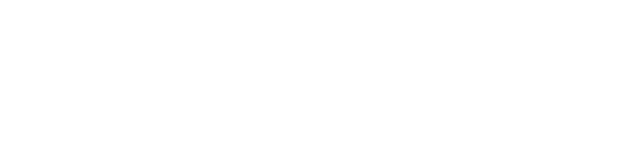
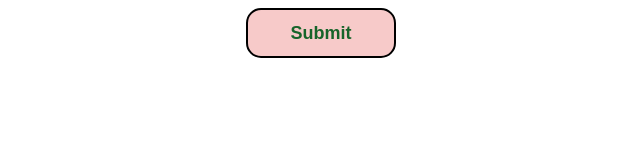
Before and after one commit to lalaantika/Gitteam1, a plain HTML site: page index.html in a window 1280 px wide. Shown: the whole page, without its empty margins (319-959 px from the left). Drawn offline with Linux system fonts and the light colour scheme.

Commit message:
Added button.

```diff
--- a/index.html
+++ b/index.html
@@ -3,6 +3,27 @@
   <head>
     <meta charset="utf-8">
     <title>Team1 Git test</title>
+    <style>
+        button {
+            width: 150px;
+            height: 50px;
+
+            color: rgb(23, 100, 42);
+            font-size: large;
+
+            background-color: rgb(247, 202, 201);
+            border: 2px solid black;
+            border-radius: 15px;
+        }
+
+        button:hover {
+            background-color: rgb(146, 168, 209);
+        }
+
+        .center {
+            text-align: center;
+        }
+    </style>
   </head>
   <body>
     <!-- gervan text "fieldset" -->
@@ -15,10 +36,10 @@
 
 
 
-    <!-- den button-->
-
-
-
+    <!-- dan button-->
+    <div class="center">
+        <button><b>Submit</b></button>
+    </div>
     <!-- mike video -->
 
 
```
